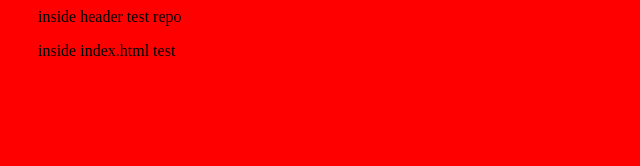
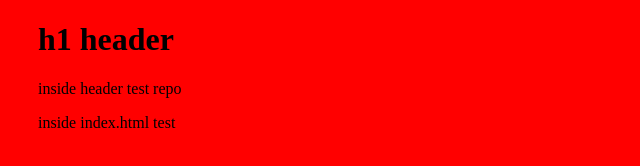
Before and after one commit to masterBaster/test, a plain HTML site: page index.html in a window 1280 px wide. Shown: the whole page, without its empty margins (0-640 px from the left). Drawn offline with Linux system fonts and the light colour scheme.

Commit message:
added h1 header

```diff
--- a/index.html
+++ b/index.html
@@ -2,6 +2,7 @@
 <script src="feature-2.js"></script>
 <link rel="stylesheet" href="style.css">
 <html>
+    <H1>h1 header</H1>
     <header>inside header test repo</header>
     <P>inside index.html test</P>
 </html>
```
